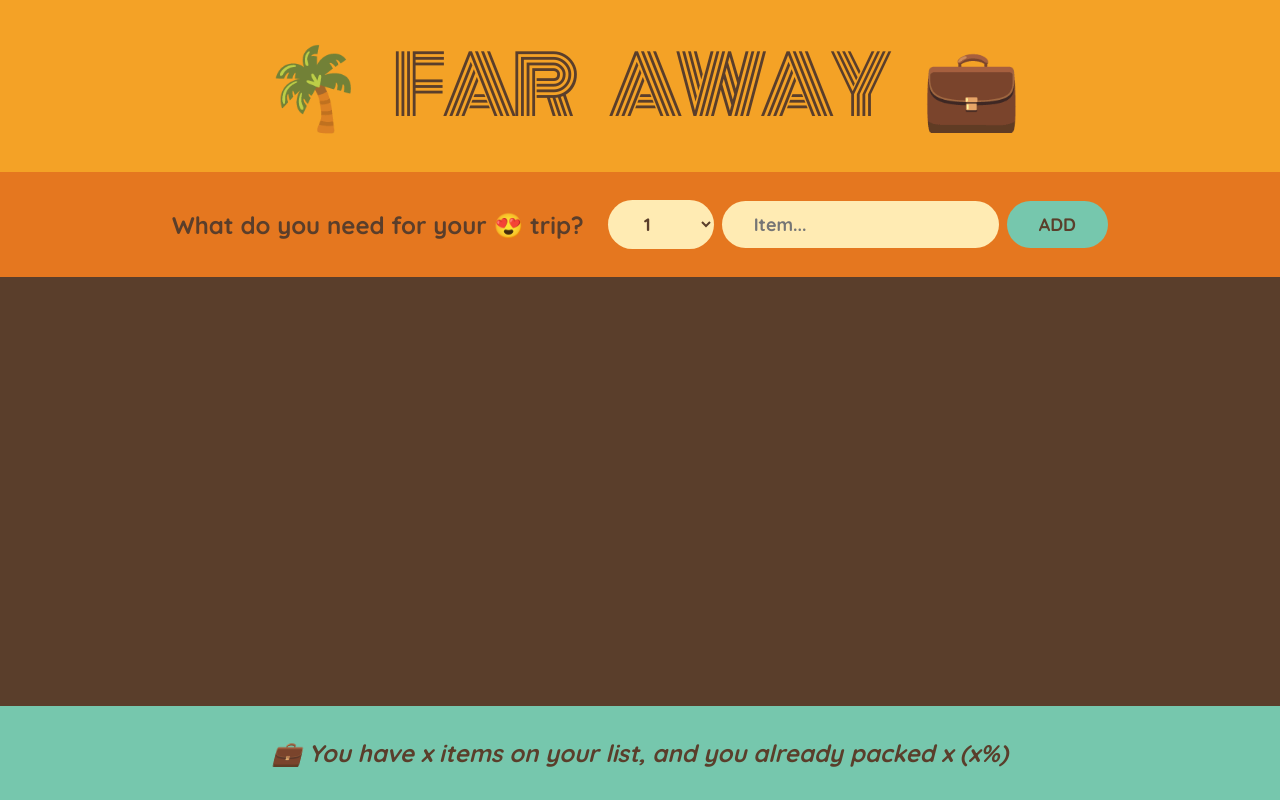
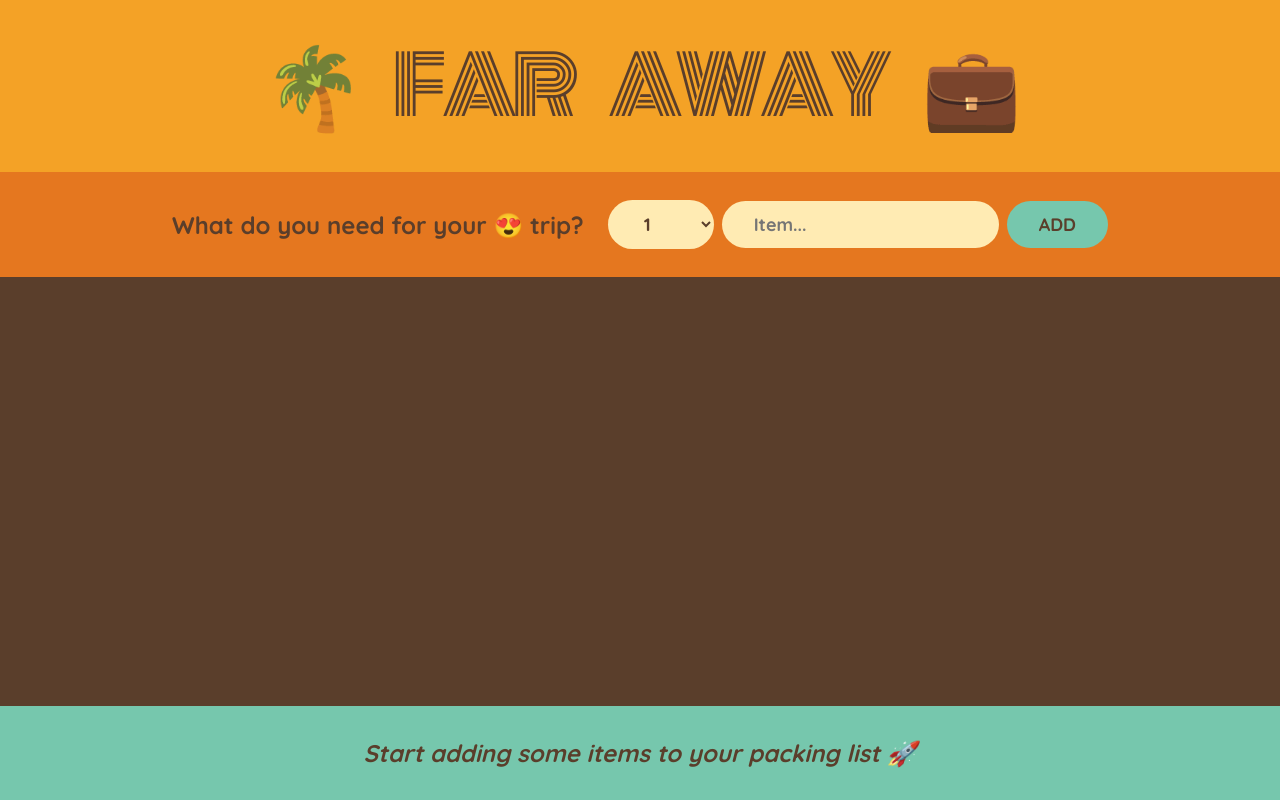
Before and after one commit to navidTabrizi90/travel-list-react, a React (Create React App) app: page / in a window 1280 px wide. Built offline with nearby package versions, Linux system fonts and the light colour scheme.

Commit message:
updating derived state

```diff
--- a/src/App.js
+++ b/src/App.js
@@ -25,7 +25,7 @@ function App() {
         onDeleteItem={handleDeleteItem}
         onToggleItem={handleToggleItem}
       />
-      <Stats />
+      <Stats items={items} />
     </div>
   );
 }
@@ -107,10 +107,24 @@ function Item({ item, onDeleteItem, onToggleItem }) {
   );
 }
 
-function Stats() {
+function Stats({ items }) {
+  if (!items.length)
+    return (
+      <footer className="stats">
+        <em>Start adding some items to your packing list 🚀</em>
+      </footer>
+    );
+  const numItems = items.length;
+  const numPacked = items.filter((item) => item.packed).length;
+  const percentage = Math.round(numPacked / numItems) * 100 || 0;
   return (
     <footer className="stats">
-      <em>💼 You have x items on your list, and you already packed x (x%)</em>
+      <em>
+        {percentage === 100
+          ? "You got everything! ready to go ✈️"
+          : `💼
+        You have ${numItems} items on your list, and you already packed ${numPacked} (${percentage}%)`}
+      </em>
     </footer>
   );
 }
```
